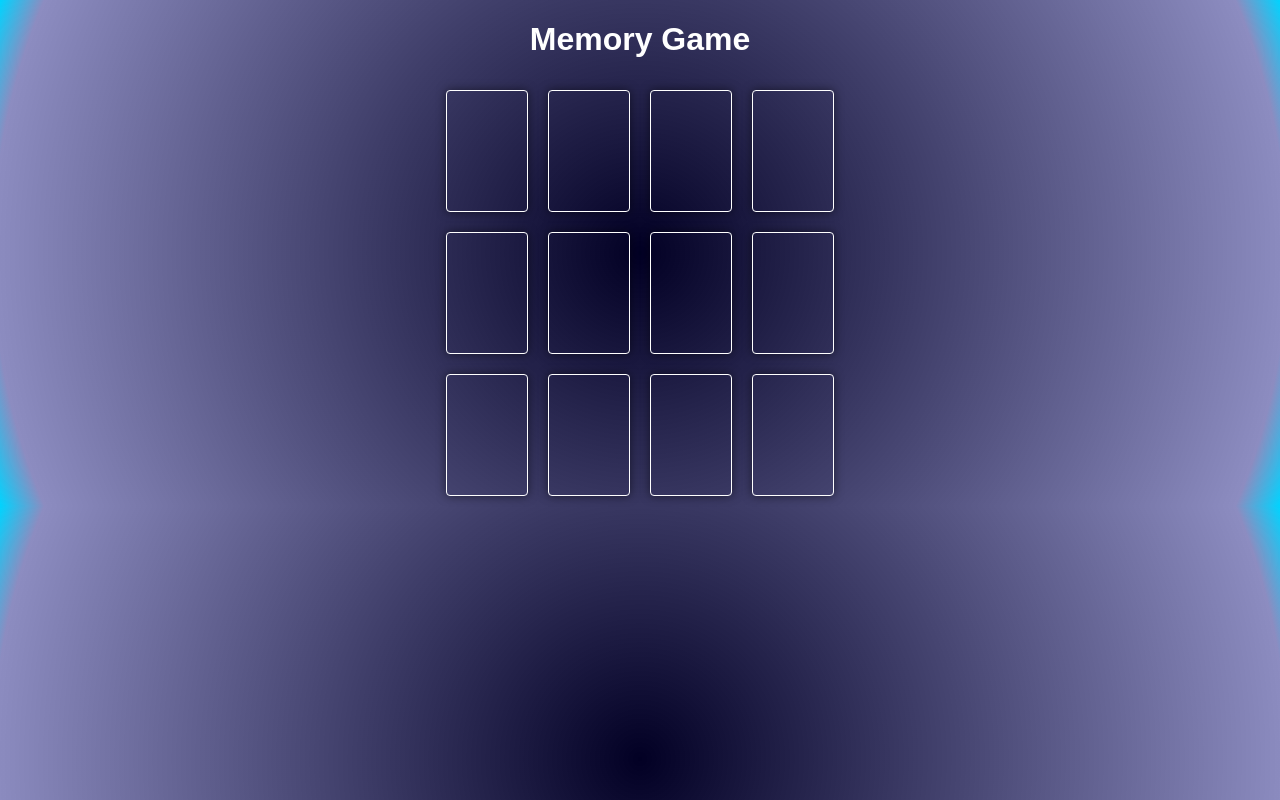
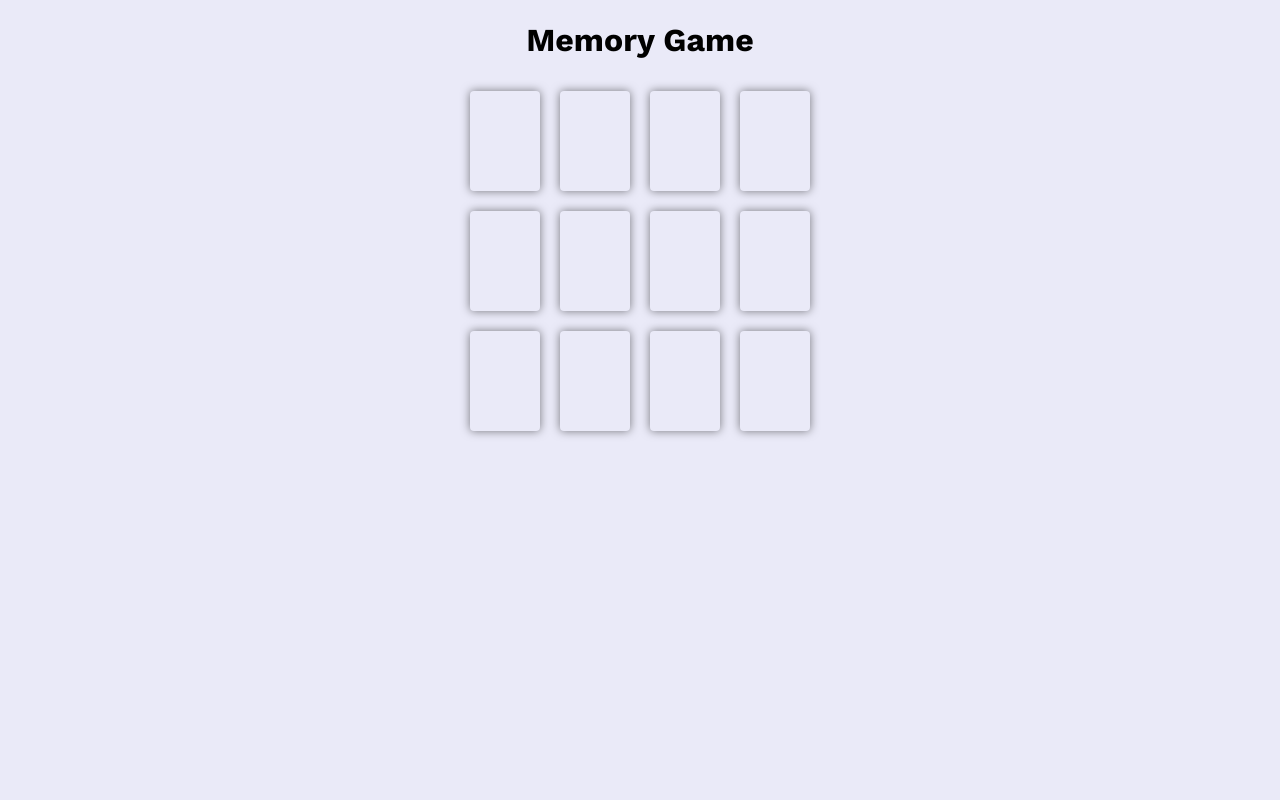
Before and after one commit to MaxDronCode/memory-game, a Next.js app: page / in a window 1280 px wide. Built offline with nearby package versions, Linux system fonts and the light colour scheme.

Commit message:
FIX: Styling

```diff
--- a/src/components/card.jsx
+++ b/src/components/card.jsx
@@ -34,14 +34,21 @@ export default function Card ({ rowIndex, colIndex, value, onUncover, wrongPairU
     if (isCovered) {
       className += ' covered'
     } else if (!isCovered && isDisabled) {
-      className += ' uncovered disabled'
+      className += ' uncovered disabled flip-2-ver-left-2'
     }
     return className
   }
 
   return (
     <div className={setClassName()} onClick={handleClick} data-testid='card'>
-      <img src={value + '.svg'} alt='Logo' />
+      <div className='card-inner'>
+        <div className='card-front'>
+          {/* Parte frontal, puede ser una imagen de cubierta */}
+        </div>
+        <div className='card-back'>
+          <img src={`${value}.svg`} alt='Logo' />
+        </div>
+      </div>
     </div>
   )
 }
--- a/src/styles/card.css
+++ b/src/styles/card.css
@@ -1,19 +1,43 @@
-.card{
-  border: 1px solid #fff;
-  width: 80px;
-  height: 120px;
+.card {
+  perspective: 1000px; /* Para la perspectiva 3D */
+  width: 70px;
+  height: 100px;
   margin: 10px;
   border-radius: 4px;
-  box-shadow: 0 0 10px rgba(0,0,0,0.5);
+  box-shadow: 0 0 10px rgba(0, 0, 0, 0.5);
+  position: relative;
+}
 
-  img {
-    width: 100%;
-    height: 100%;
-  }
+.card-inner {
+  position: relative;
+  width: 100%;
+  height: 100%;
+  transition: transform 0.6s;
+  transform-style: preserve-3d; /* Mantiene las caras en 3D */
+}
 
-  &.covered {
-    img{
-      opacity: 0;
-    }
-  }
+.card.covered .card-inner {
+  transform: rotateY(0deg); /* Muestra la cara frontal */
 }
+
+.card.uncovered .card-inner {
+  transform: rotateY(180deg); /* Muestra la cara trasera */
+}
+
+.card-front, .card-back {
+  position: absolute;
+  width: 100%;
+  height: 100%;
+  backface-visibility: hidden; /* Oculta la cara trasera cuando se rota */
+  /* border: 1px solid #fff; */
+  border-radius: 4px;
+}
+
+.card-back {
+  transform: rotateY(180deg); /* Coloca la cara trasera correctamente */
+}
+
+.card-back img {
+  width: 100%;
+  height: 100%;
+}
--- a/src/styles/game.css
+++ b/src/styles/game.css
@@ -1,13 +1,21 @@
+@import url('https://fonts.googleapis.com/css2?family=Work+Sans:ital,wght@0,100..900;1,100..900&display=swap');
 body{
-
-  font-family: Arial, sans-serif;
-  margin: 0;
-  padding: 0;
-  background: rgb(2,0,36);
-  background: radial-gradient(circle, rgba(2,0,36,1) 0%, rgba(9,9,121,0.46551120448179273) 94%, rgba(0,212,255,1) 100%);
+  font-family: "Work Sans", sans-serif;
+}
+body::before {
+  content: "";
+  position: fixed;
+  top: 0;
+  left: 0;
+  width: 100%;
+  height: 100%;
+  background-color: rgba(229, 229, 247, 0.8); /* Fondo con opacidad */
+  background-image: radial-gradient(#444cf7 0.5px, transparent 0.5px);
+  background-size: 10px 10px;
+  z-index: -1; /* Asegura que esté detrás del contenido */
 }
 
 h1{
   text-align: center;
-  color: #fff;
+  color: #000000;
 }
--- /dev/null
+++ b/src/styles/global.css
@@ -0,0 +1,5 @@
+html, body {
+  box-sizing: border-box;
+  margin: 0%;
+  padding: 0%;
+}
```
Also changed, not shown: 2 other files (tests, documents, lock files or other folders).
